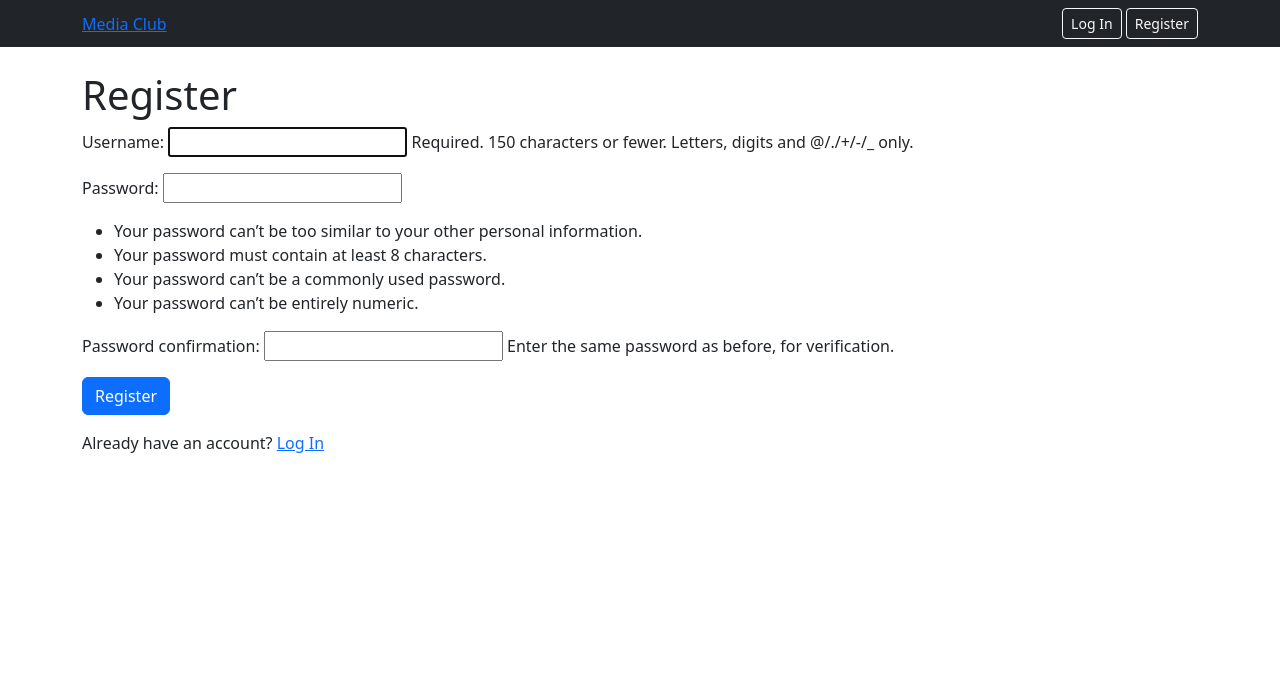
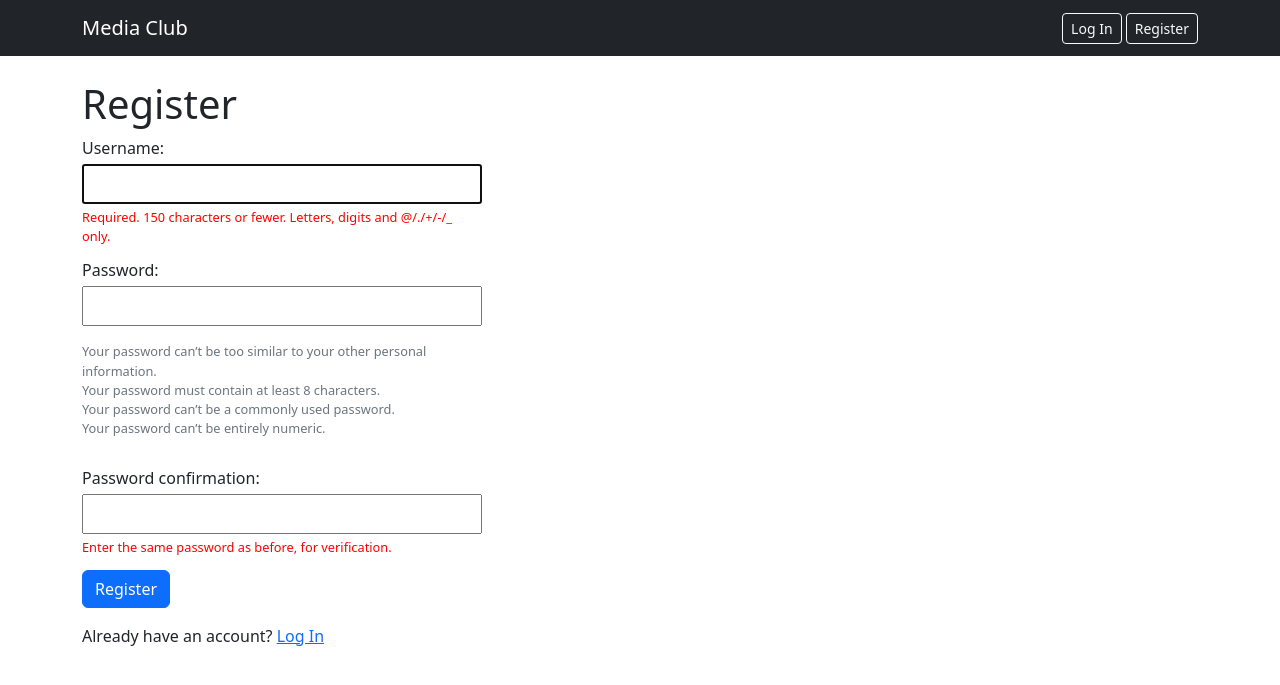
Before and after one commit to GeorgiyWeb/media_club, a Django app: page /register/ in a window 1280 px wide. Shown: the top 685 px of the page. Run offline with Django 5.2, Linux system fonts and the light colour scheme.

Commit message:
Style: polish templates, forms, and CSS

```diff
--- a/clubs/static/styles/style.css
+++ b/clubs/static/styles/style.css
@@ -0,0 +1,45 @@
+.errorlist, .errorlist li {
+    color: red;
+}
+
+
+.helptext {
+    color: red;
+    display: block;
+    margin-top: 4px;
+    font-size: 0.8rem;
+}
+
+form ul {
+    color: #6c757d;
+    list-style: none;
+    padding-left: 0;
+}
+
+form ul li {
+    color: #6c757d;
+    font-size: 0.8rem;
+}
+
+
+form p {
+    display: flex;
+    flex-direction: column;
+    max-width: 500px;
+    margin-bottom: 12px;
+}
+
+form p label {
+    margin-bottom: 4px;
+    font-weight: 500;
+}
+
+form p input, form p textarea, form p select {
+    width: 100%;
+    padding: 6px 10px;
+    box-sizing: border-box;
+}
+
+form p textarea {
+    height: 120px;
+}
--- a/clubs/templates/clubs/club_create.html
+++ b/clubs/templates/clubs/club_create.html
@@ -7,7 +7,7 @@
 
     <form method="post" style="max-width: 500px;">
         {% csrf_token %}
-        {{form.as_p}}
+        {{ form.as_p }}
 
         <button class="btn btn-primary" type="submit">Create Club</button>
     </form>
--- a/clubs/templates/clubs/layout.html
+++ b/clubs/templates/clubs/layout.html
@@ -4,14 +4,14 @@
 <head>
     <meta charset="UTF-8">
     <meta name="viewport" content="width=device-width, initial-scale=1.0">
-    <title>{% block title %}{% endblock %}</title>
+    <title>{% block title %}Media Club{% endblock %}</title>
     <link href="https://cdn.jsdelivr.net/npm/bootstrap@5.3.3/dist/css/bootstrap.min.css" rel="stylesheet">
     <link rel="stylesheet" href="{% static 'styles/style.css' %}">
 </head>
 <body>
     <nav class="navbar navbar-dark bg-dark">
         <div class="container">
-            <a class="navbar-dark" href="{% url 'index' %}">Media Club</a>
+            <a class="navbar-brand" href="{% url 'index' %}">Media Club</a>
 
             <div>
                 {% if user.is_authenticated %}
--- a/clubs/templates/clubs/nominations.html
+++ b/clubs/templates/clubs/nominations.html
@@ -1,4 +1,5 @@
 {% extends 'clubs/layout.html' %}
+{% load static %}
 
 {% block title %}Nominations — {{ club.name }}{% endblock %}
 
@@ -51,6 +52,6 @@
         <p>No nominations yet. Be the first to suggest one!</p>
     {% endfor %}
 
-    {% load static %}
+
     <script src="{% static 'vote.js' %}"></script>
 {% endblock %}
--- a/clubs/templates/clubs/register.html
+++ b/clubs/templates/clubs/register.html
@@ -5,9 +5,9 @@
 {% block body %}
     <h1>Register</h1>
 
-    <form method="post" style="min-width: 400px;">
+    <form method="post" style="max-width: 400px;">
         {% csrf_token %}
-        {{form.as_p}}
+        {{ form.as_p }}
         <button class="btn btn-primary" type="submit">Register</button>
     </form>
 
```
Also changed, not shown: clubs/templates/clubs/club_detail.html (+6 -2 lines), clubs/templates/clubs/index.html (+13 -13 lines), clubs/templates/clubs/profile.html (+6 -2 lines).
